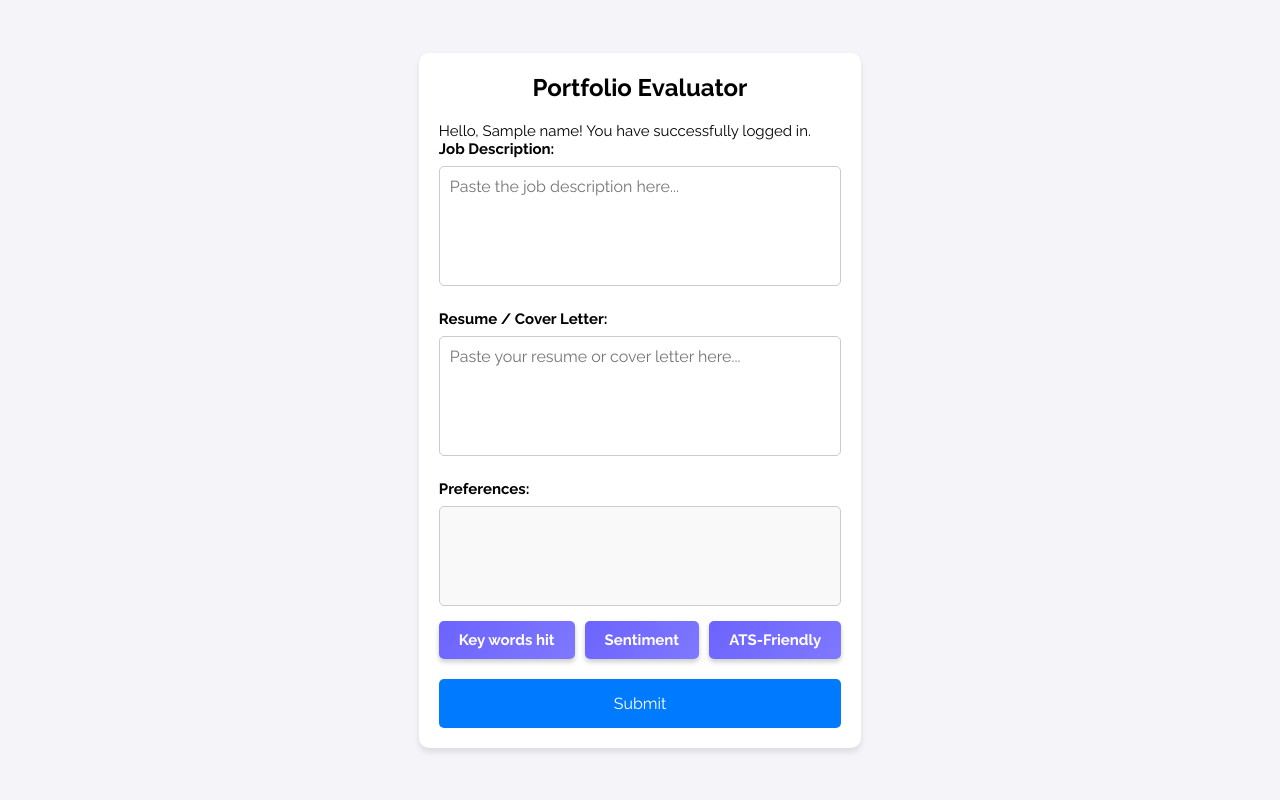
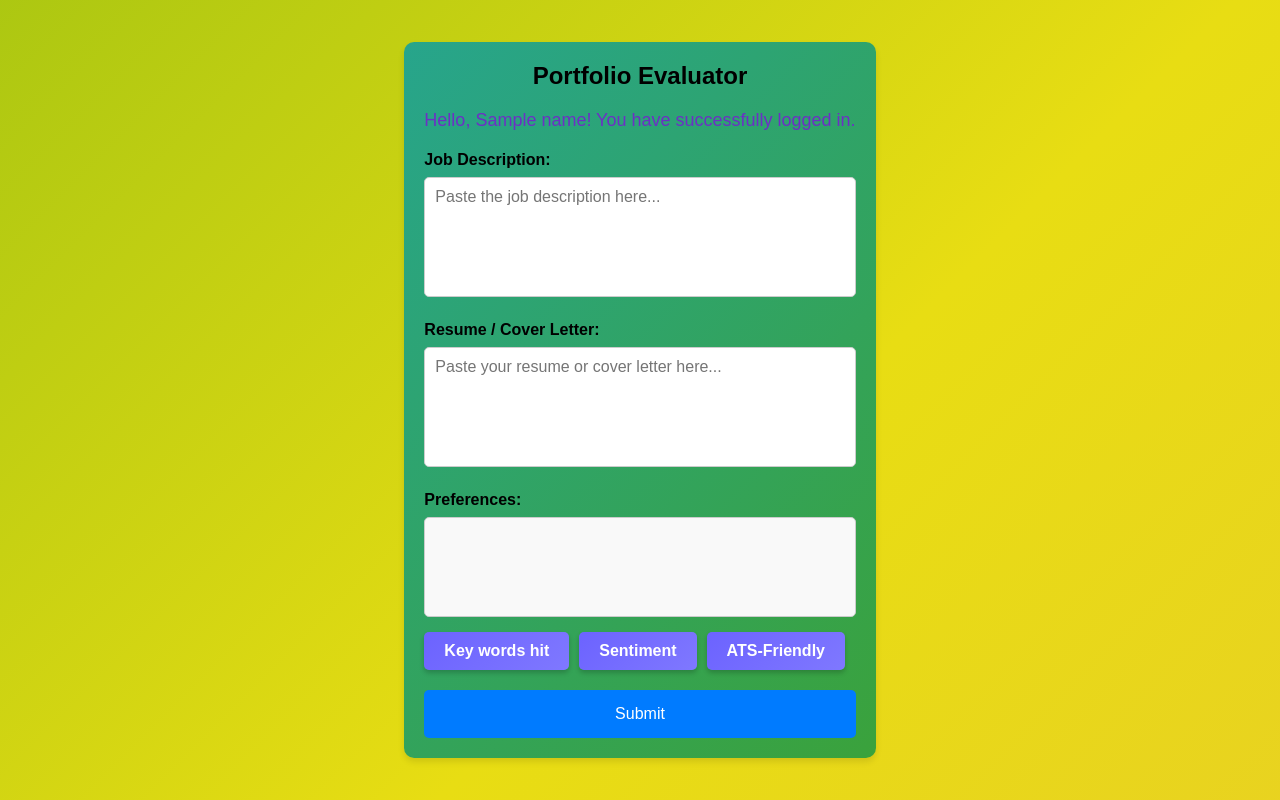
Before and after one commit to daniCodes1/nwhacks, a Flask app: template templates/main.html in a window 1280 px wide. Run offline with Flask 3, Linux system fonts and the light colour scheme; the template is opened without the code that fills it: most values are stand-ins (such as "Sample title", 1, 10 or a date in 2020).

Commit message:
Added some colours to bg

```diff
--- a/templates/main.html
+++ b/templates/main.html
@@ -8,12 +8,12 @@
 <link rel="preconnect" href="https://fonts.gstatic.com" crossorigin>
 <link href="https://fonts.googleapis.com/css2?family=Raleway:ital,wght@0,100..900;1,100..900&display=swap" rel="stylesheet">
     <style>
+
         * {
             margin: 0;
             padding: 0;
             box-sizing: border-box;
-            font-family: "Raleway", serif;
-            font-size: 15px;
+            font-family: Arial, sans-serif;
         }
 
         body {
@@ -21,30 +21,39 @@
             justify-content: center;
             align-items: center;
             min-height: 100vh;
-            background-color: #f4f4f9;
+            background: linear-gradient(135deg, #20940e, #e8dd13, #ebab51);
+            background-size: 400% 400%;
+            animation: gradientShift 10s ease infinite;
             padding: 20px;
         }
 
+        @keyframes gradientShift {
+            0% {
+                background-position: 0% 50%;
+            }
+            50% {
+                background-position: 100% 50%;
+            }
+            100% {
+                background-position: 0% 50%;
+            }
+        }
 
-
-        .container {
-            max-width: 1500px;
-            background: #fff;
+         .container {
+            max-width: 1000px;
+            background: linear-gradient(135deg, #1fa6ad, hsl(97, 85%, 34%));
+            background-size: 200% 200%;
+            animation: gradientShift 6s ease infinite;
             padding: 20px;
             border-radius: 10px;
             box-shadow: 0 4px 6px rgba(0, 0, 0, 0.1);
         }
 
+
         h1 {
             text-align: center;
             margin-bottom: 20px;
             font-size: 24px;
-        }
-
-        h2 {
-            text-align: center;
-            margin-bottom: 20px;
-            font-size: 20px;
         }
 
         .input-group {
@@ -86,6 +95,7 @@
             border-radius: 5px;
             padding: 15px;
             min-height: 100px;
+            min-width: 300px;
             background-color: #f9f9f9;
             position: relative;
         }
@@ -131,7 +141,6 @@
             gap: 10px;
             flex-wrap: wrap;
             margin-top: 15px;
-
         }
 
         .submit-btn {
@@ -149,6 +158,14 @@
 
         .submit-btn:hover {
             background: #0056b3;
+        }
+
+
+        .greeting {
+            font-size: 18px;
+            color: #6c30c5;
+            text-align: center;
+            margin-bottom: 20px;
         }
     </style>
 </head>
@@ -200,6 +217,7 @@
             const existingPreferences = Array.from(preferencesBox.children).map(child => child.id);
 
 
+
             if (!existingPreferences.includes(data)) {
                 if (preferencesBox.children.length <= 3) {
                     const clonedElement = draggedElement.cloneNode(true);
```
